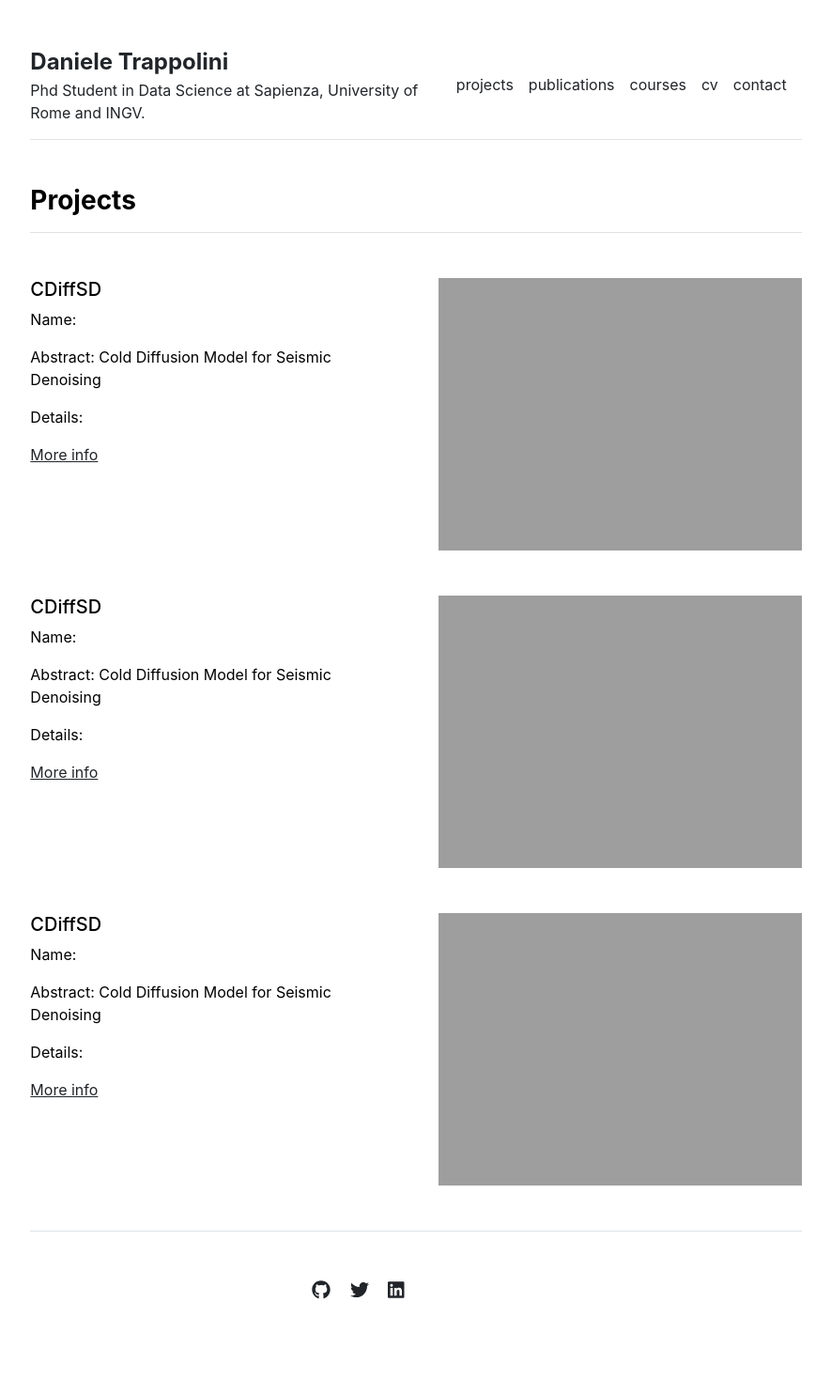
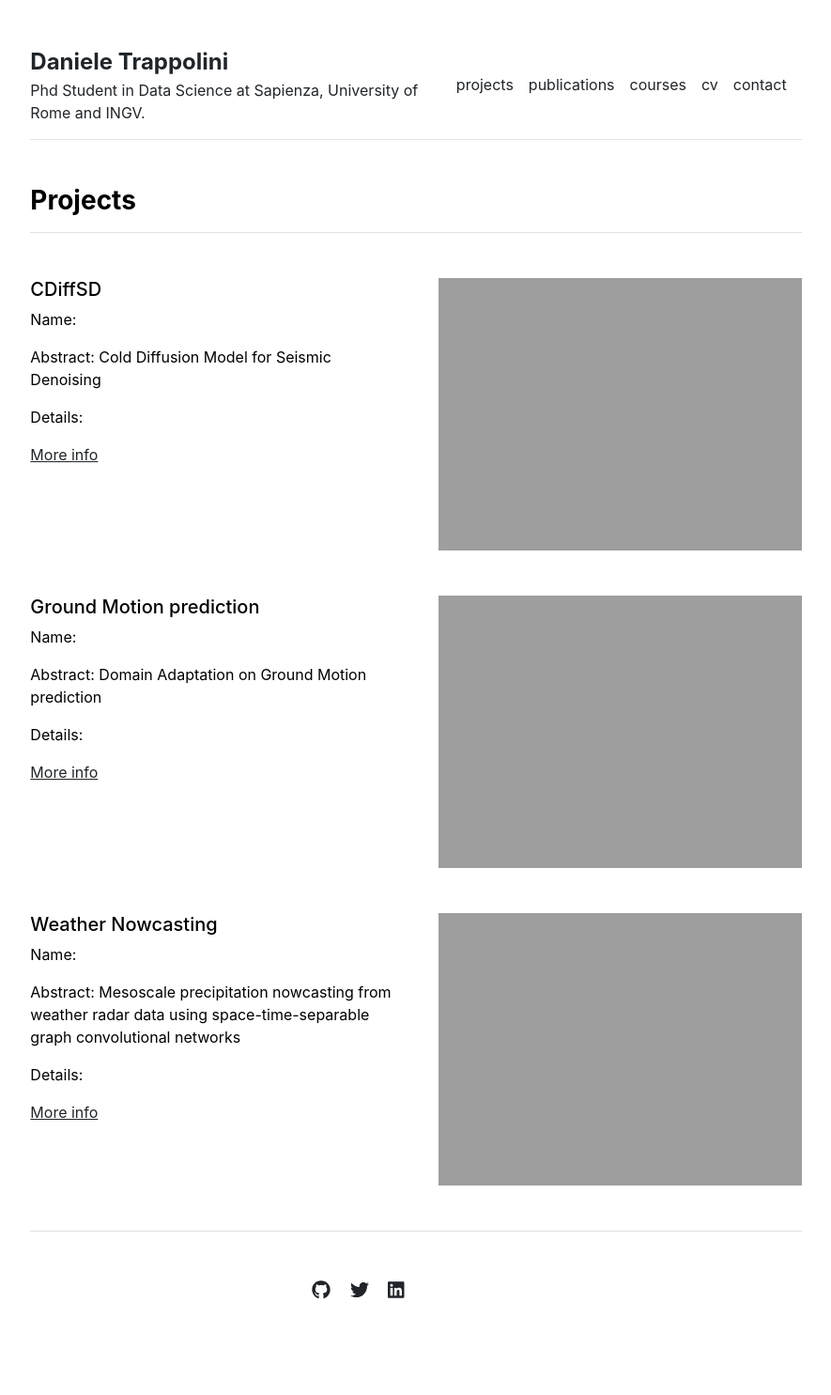
Before and after one commit to Daniele-Trappolini/Daniele-Trappolini.github.io, a Jekyll site: the page built from projects.md, in a window 1280 px wide. Shown: the whole page at 94% size, without its empty margins (197-1082 px from the left). Built offline with Jekyll 4.4.1, drawn with Linux system fonts in a browser that asks for light colours.

Commit message:
settings.yml

```diff
--- a/_data/settings.yml
+++ b/_data/settings.yml
@@ -7,8 +7,8 @@ menu:
 
 projects:
 - {title: 'CDiffSD', name:'Cold Diffusion Model for Seismic Denoising', abstract: 'Cold Diffusion Model for Seismic Denoising',Details: 'ciao',image: 'assets/img/primary-investigator.jpg', url: 'https://github.com/Daniele-Trappolini/Diffusion-Model-for-Earthquake'}
-- {title: 'CDiffSD', name:'Cold Diffusion Model for Seismic Denoising', abstract: 'Cold Diffusion Model for Seismic Denoising',Details: 'ciao',image: 'assets/img/primary-investigator.jpg', url: 'primary-investigator'}
-- {title: 'CDiffSD', name:'Cold Diffusion Model for Seismic Denoising', abstract: 'Cold Diffusion Model for Seismic Denoising',Details: 'ciao',image: 'assets/img/primary-investigator.jpg', url: 'primary-investigator'}
+- {title: 'Ground Motion prediction', name:'Domain Adaptation on Ground Motion prediction', abstract: 'Domain Adaptation on Ground Motion prediction',Details: 'ciao',image: 'assets/img/primary-investigator.jpg', url: 'primary-investigator'}
+- {title: 'Weather Nowcasting', name:'Mesoscale precipitation nowcasting from weather radar data using space-time-separable graph convolutional networks', abstract: 'Mesoscale precipitation nowcasting from weather radar data using space-time-separable graph convolutional networks',Details: 'ciao',image: 'assets/img/primary-investigator.jpg', url: 'primary-investigator'}
 
 
 courses:
```
